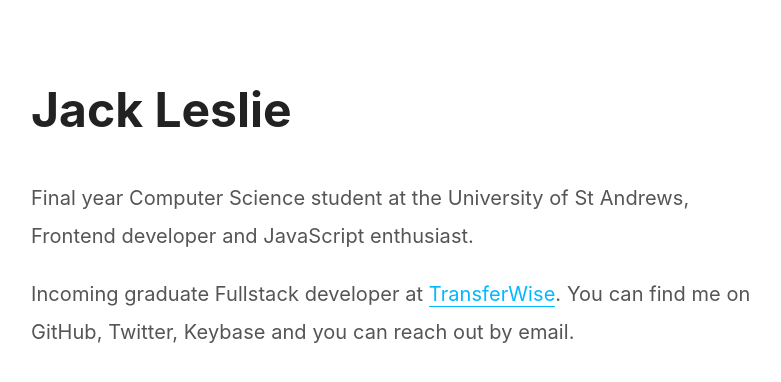
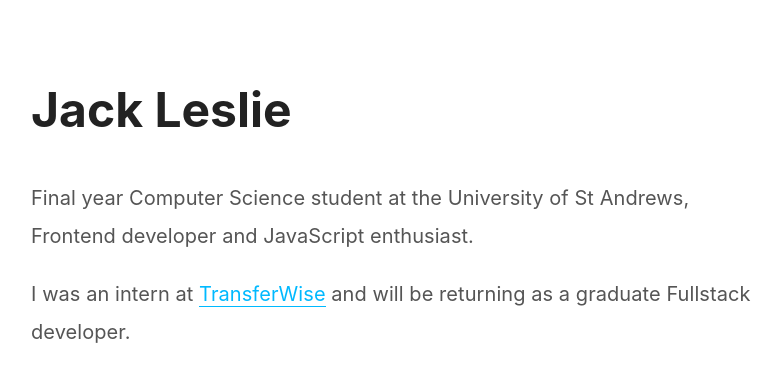
Before and after one commit to jackleslie/dev, a Next.js app: page / in a window 1280 px wide. Shown: the top 382 px of the page, without its empty margins (249-1030 px from the left). Built offline with nearby package versions, Linux system fonts and the light colour scheme.

Commit message:
Update copy temporarily

```diff
--- a/pages/index.js
+++ b/pages/index.js
@@ -17,12 +17,11 @@ const Home = () => (
           Frontend developer and JavaScript enthusiast.
         </p>
         <p>
-          Incoming graduate Fullstack developer at{" "}
+          I was an intern at{" "}
           <a href="https://transferwise.com" target="_blank">
             TransferWise
-          </a>
-          . You can find me on GitHub, Twitter, Keybase and you can reach out by
-          email.
+          </a>{" "}
+          and will be returning as a graduate Fullstack developer.
         </p>
       </article>
     </main>
```
